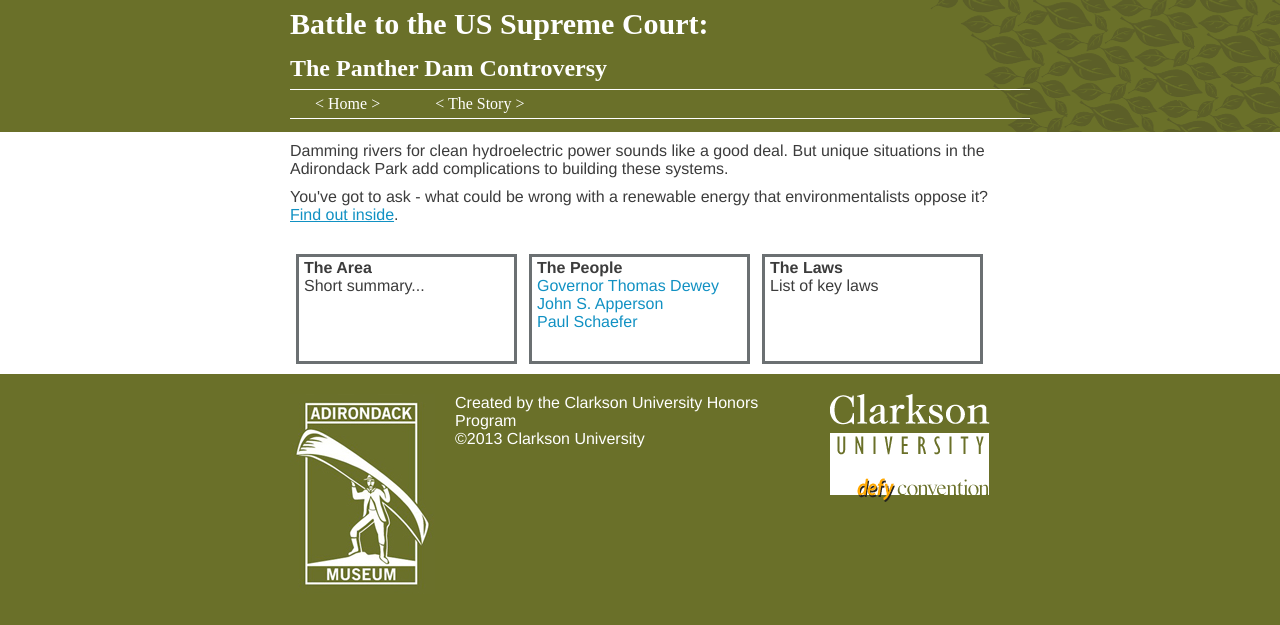
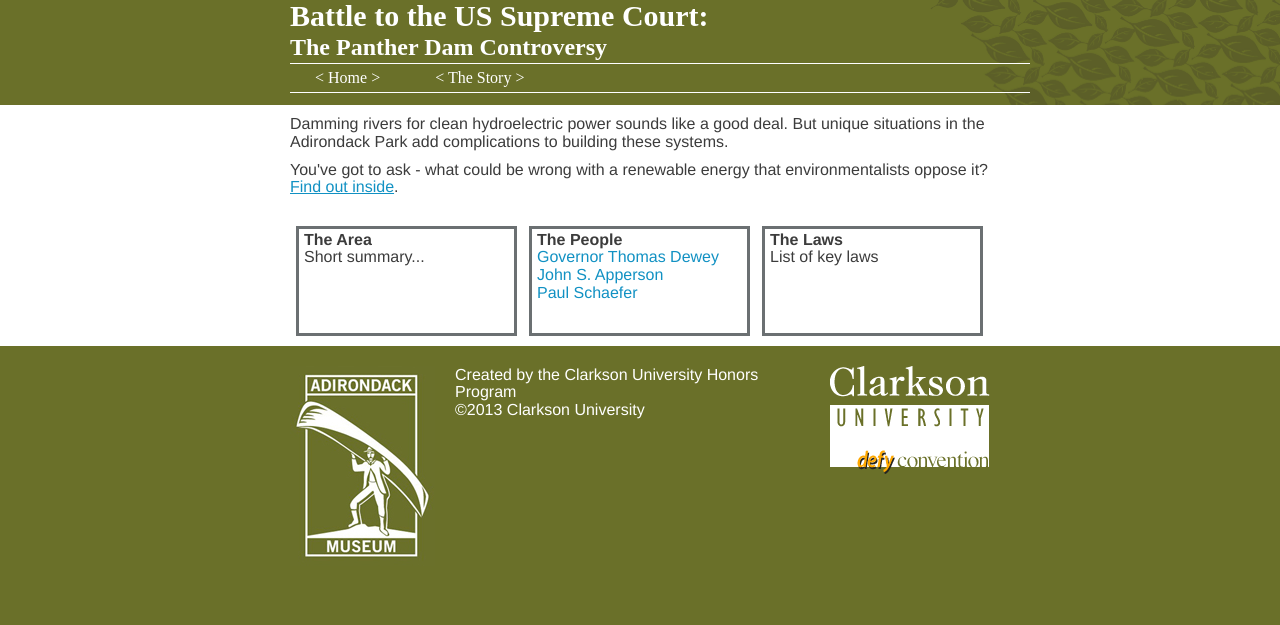
Before and after one commit to izzystardust/hp200, a PHP site: page / in a window 1280 px wide. Shown: the top 625 px of the page. Run offline with PHP 8.4, Linux system fonts and the light colour scheme; some libraries are stand-ins or nearby versions; some web fonts are replaced.

Commit message:
Line spacing

```diff
--- a/css/style.css
+++ b/css/style.css
@@ -28,6 +28,7 @@ body {
 	background:#fff;
 	width: 100%;
 	font-family: 'Helvetica Neue', Helvetica, Verdana, sans-serif;
+	line-height: 110%;
 	}
 
 body > div, nav div, footer div, header div, .swipe {
```
